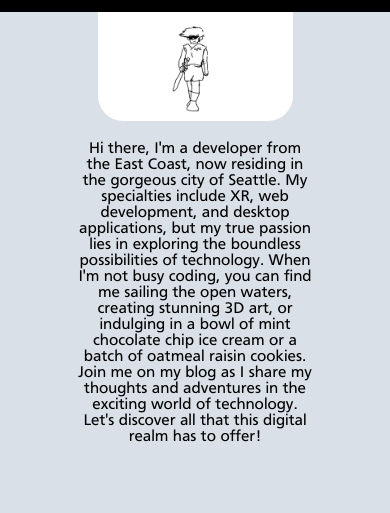
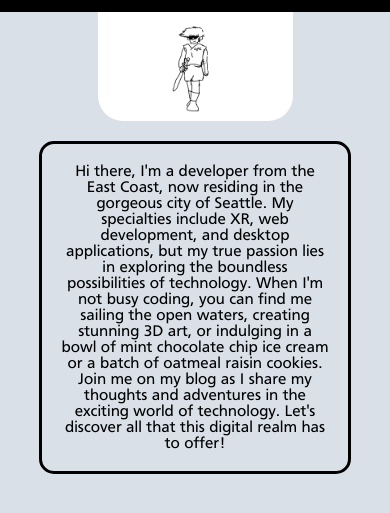
Before and after one commit to G0nZy/vaporWorkVIII, a plain HTML site: page aboutMeNew.html in a window 390 px wide. Shown: the part 75-588 px from the top of the page. Drawn offline with Linux system fonts and the light colour scheme.

Commit message:
hello world having some fun

```diff
--- a/aboutMeNew.html
+++ b/aboutMeNew.html
@@ -57,7 +57,7 @@
 <div class="aboutCrate">
 
         <img class="aboutImg" src="./img/hero.png">
-        <p class="textBox"> Hi there, I'm a developer from the East Coast,
+        <p class="textBox textBoxMobile"> Hi there, I'm a developer from the East Coast,
           now residing in the gorgeous city of Seattle. My specialties include XR,
           web development, and desktop applications, but my true passion lies in exploring
           the boundless possibilities of technology. When I'm not busy coding, you can find me
--- a/sand.css
+++ b/sand.css
@@ -1416,6 +1416,26 @@ top: 0;
       margin-left: 20%;
       margin-right: 20%;
       text-align: center;
+      border: solid black;
+      border-radius: 15px;
+      padding: 2%;
+
+  }
+
+
+
+
+
+  @media only screen and (max-width: 850px) {
+
+
+  .textBoxMobile{
+
+    margin-left: 10%;
+      margin-right: 10%;
+      padding: 5%;
+
+  }
 
   }
 
```
